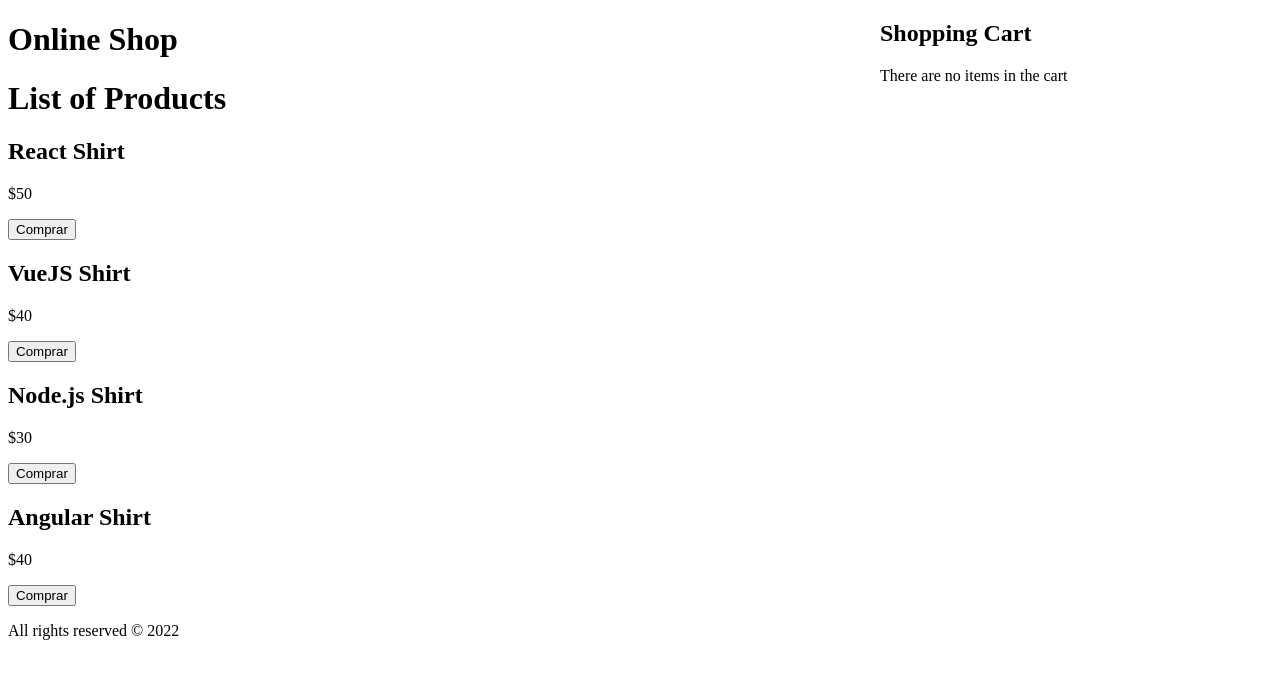
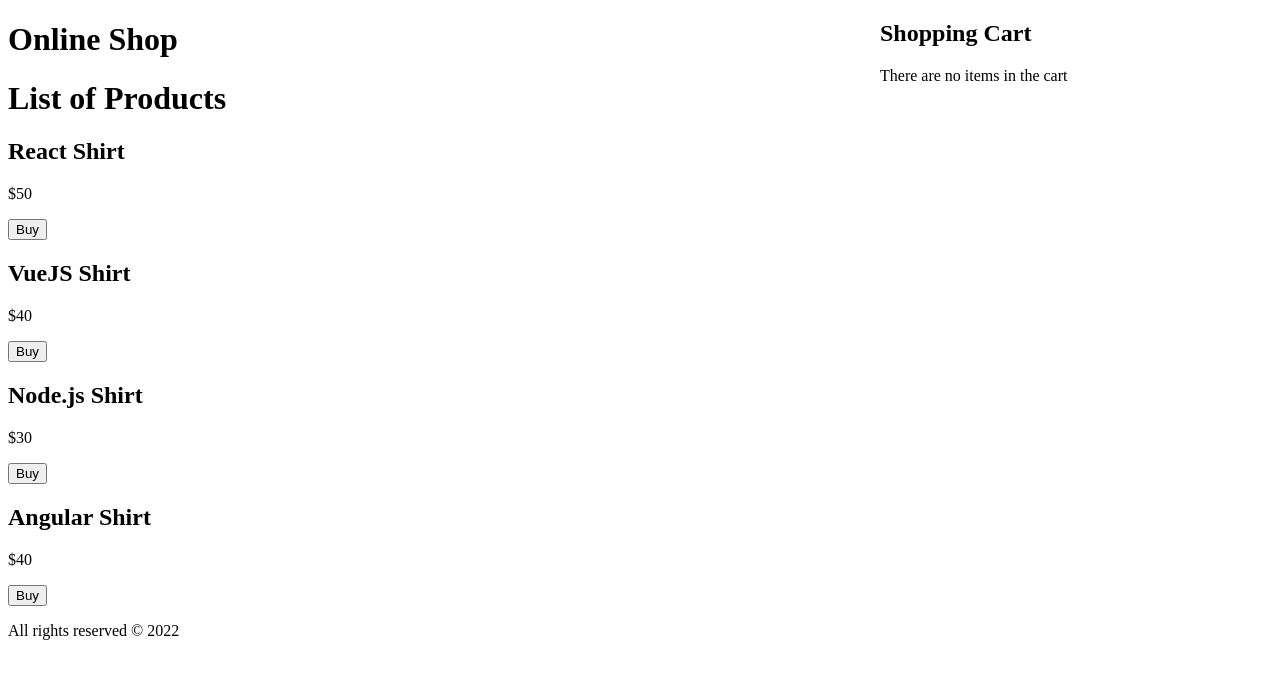
Before and after one commit to salvasvip/react-basic, a React (Create React App) app: page / in a window 1280 px wide. Shown: the top 678 px of the page. Built offline with nearby package versions, Linux system fonts and the light colour scheme.

Commit message:
delete state elements

```diff
--- a/src/App.js
+++ b/src/App.js
@@ -27,7 +27,7 @@
                     products={products}
                     addProduct={addProduct}/>
             ))}
-            <Cart cart={cart}/>
+            <Cart cart={cart} addProduct={addProduct}/>
             <Footer date={date}/>
         </Fragment>
     )
--- a/src/components/Cart.js
+++ b/src/components/Cart.js
@@ -2,7 +2,7 @@
 import {Fragment} from "react";
 import './cart.css'
 
-const Cart = ({cart}) => (
+const Cart = ({cart, addProduct}) => (
     <Fragment>
         <div className="cart">
             <h2>Shopping Cart</h2>
@@ -12,6 +12,8 @@
                     <Product
                         key={product.id}
                         product={product}
+                        cart={cart}
+                        addProduct={addProduct}
                     />
                 ))
             }
--- a/src/components/Product.js
+++ b/src/components/Product.js
@@ -8,11 +8,18 @@
             ...cart, selectedProduct
         ])
     }
+    const deleteProduct = id => {
+        const deletedProduct = cart.filter(product => product.id !== id)
+        addProduct(deletedProduct)
+    }
     return (
         <Fragment>
             <h2>{name}</h2>
             <p>${price}</p>
-            <button type="button" onClick={() => selectProduct(id)}>Comprar</button>
+            {products ?
+                <button type="button" onClick={() => selectProduct(id)}>Buy</button> :
+                <button type="button" onClick={() => deleteProduct(id)}>Delete</button>
+            }
         </Fragment>
     )
 }
```
